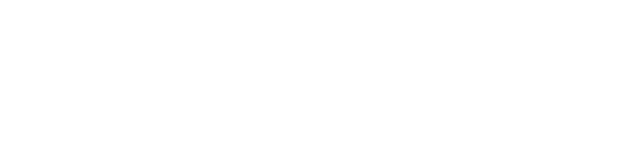
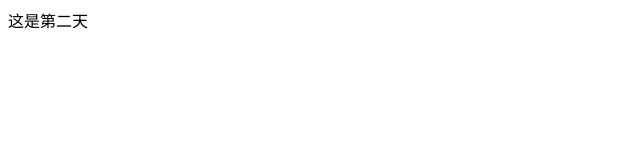
Before and after one commit to Ganzhong/mydemo, a plain HTML site: page index.html in a window 1280 px wide. Shown: the whole page, without its empty margins (0-640 px from the left). Drawn offline with Linux system fonts and the light colour scheme.

Commit message:
第二天

```diff
--- a/index.html
+++ b/index.html
@@ -2,7 +2,7 @@
  * @Description: In User Settings Edit
  * @Author: your name
  * @Date: 2019-08-23 19:21:24
- * @LastEditTime: 2019-08-23 19:21:42
+ * @LastEditTime: 2019-08-23 20:21:11
  * @LastEditors: Please set LastEditors
  -->
 <!DOCTYPE html>
@@ -14,6 +14,7 @@
     <title>mydemo</title>
 </head>
 <body>
+    <div>这是第二天</div>
 
 </body>
 </html>
```
